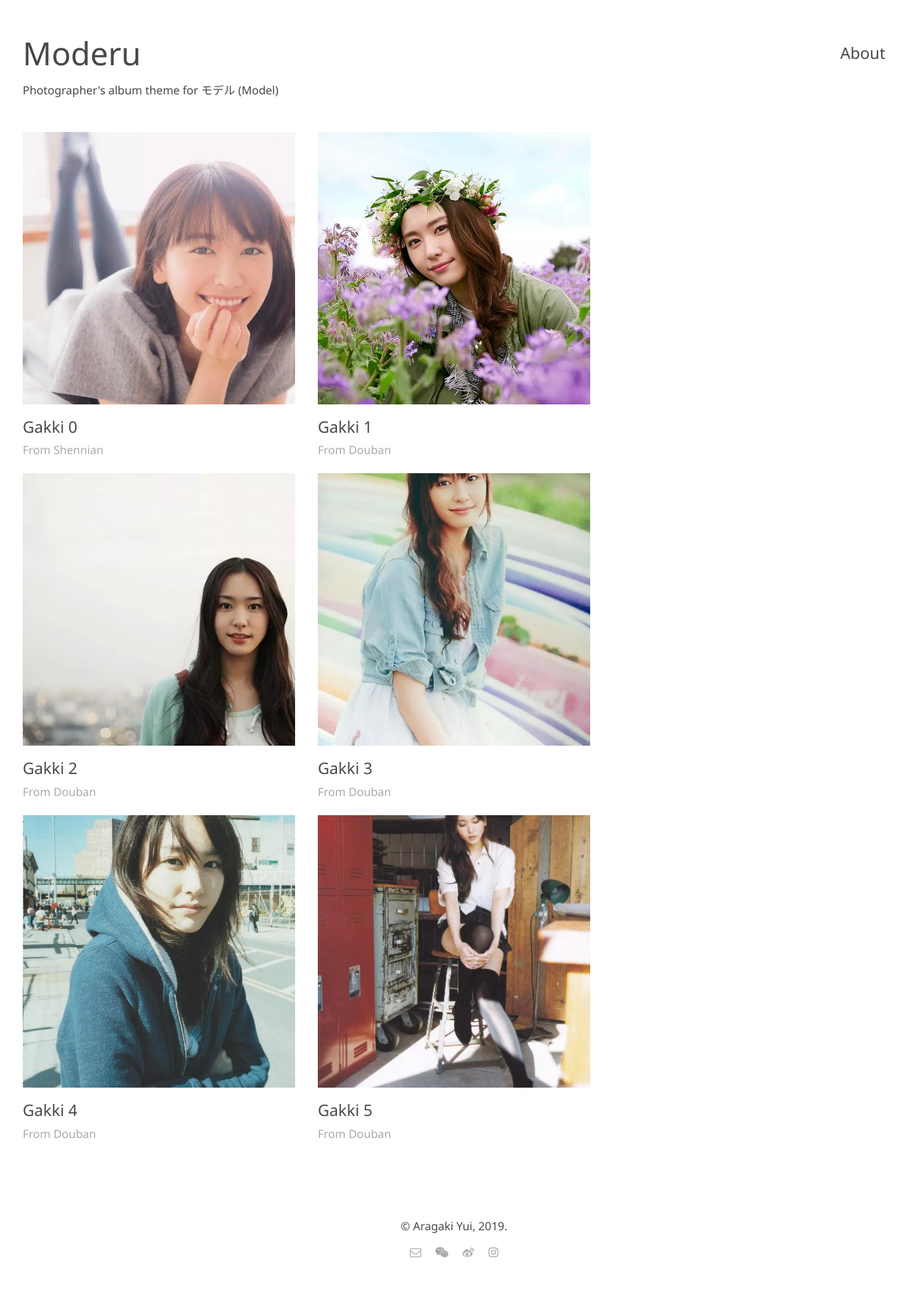
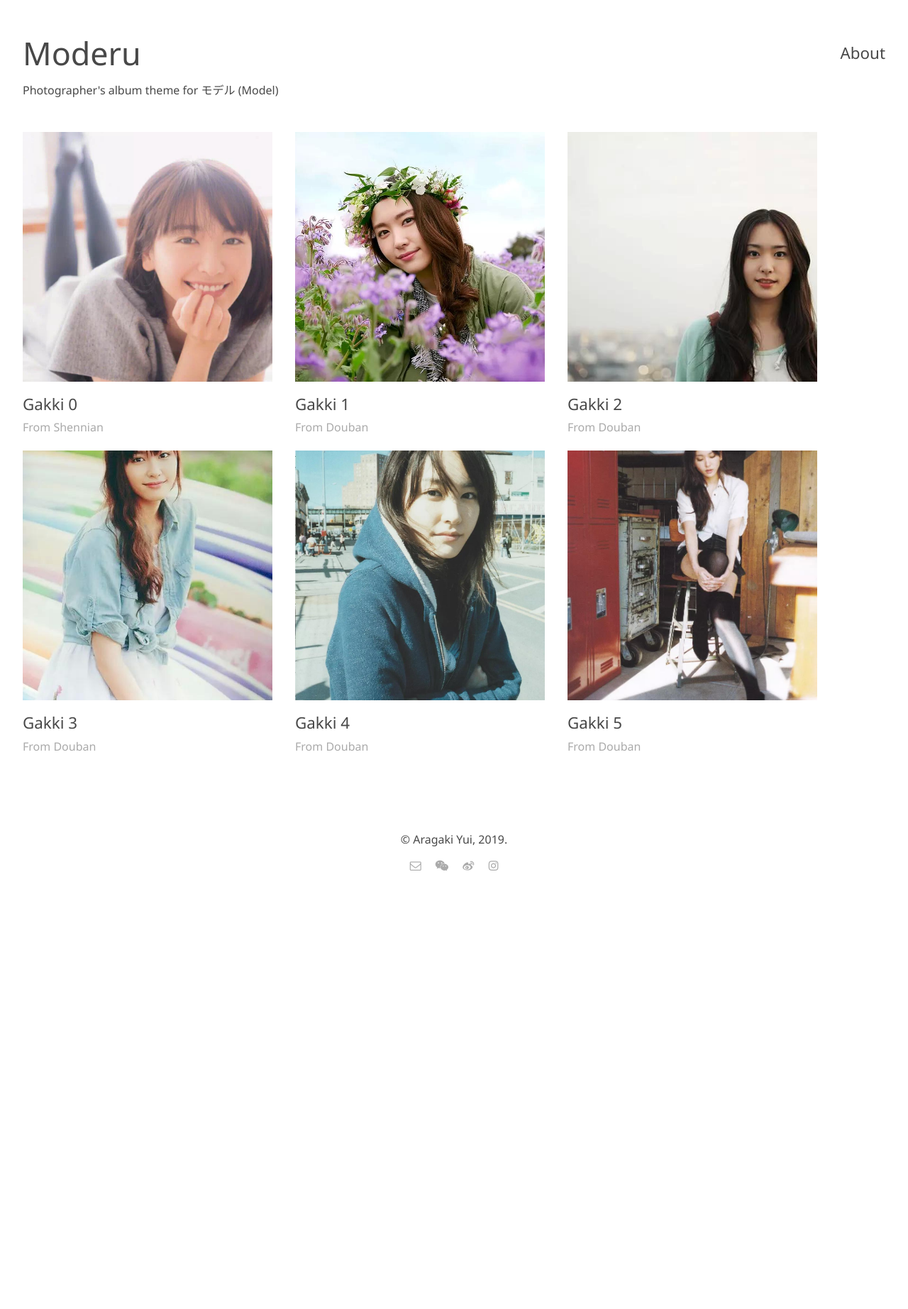
Before and after one commit to crispgm/moderu, a Jekyll site: the page built from index.html, in a window 1280 px wide. Shown: the whole page at 71% size. Built offline with Jekyll 4.4.1, drawn with Linux system fonts in a browser that asks for light colours; some web fonts are replaced; after the commit the page ends 1299 px from its top, so only the background shows below that.

Commit message:
Add two column layout

```diff
--- a/_sass/_pic.scss
+++ b/_sass/_pic.scss
@@ -23,11 +23,11 @@
   display: none;
   font-size: 1.2rem;
   font-weight: bold;
-  height: 24rem;
-  line-height: 24rem;
+  height: 22rem;
+  line-height: 22rem;
   position: absolute;
   text-align: center;
-  width: 24rem;
+  width: 22rem;
   z-index: 999;
 }
 
@@ -35,8 +35,8 @@
   background-size: cover;
   background-position: center center;
   background-repeat: no-repeat;
-  height: 24rem;
-  width: 24rem;
+  height: 22rem;
+  width: 22rem;
 }
 
 .pic-title {
@@ -56,16 +56,16 @@
   display: none;
 }
 
-@media (max-width: 54rem) {
+@media (max-width: 78rem) {
   .pic-overlay {
-    line-height: 20rem;
-    width: 50%;
-    height: 20rem;
+    line-height: 30rem;
+    width: 30rem;
+    height: 30rem;
   }
 
   .pic-holder {
-    width: 50;
-    height: 20rem;
+    width: 30rem;
+    height: 30rem;
   }
 }
 
```
